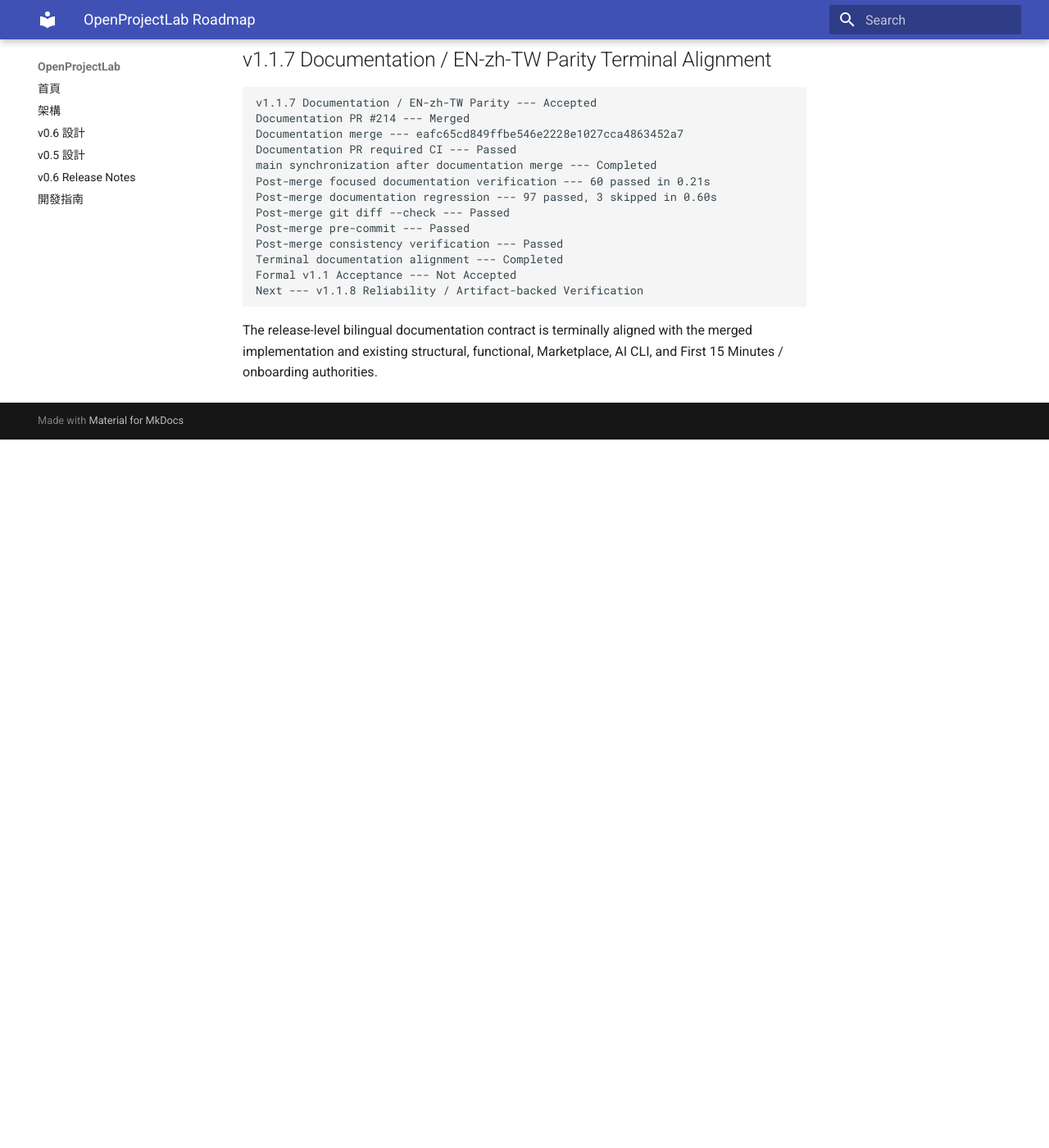
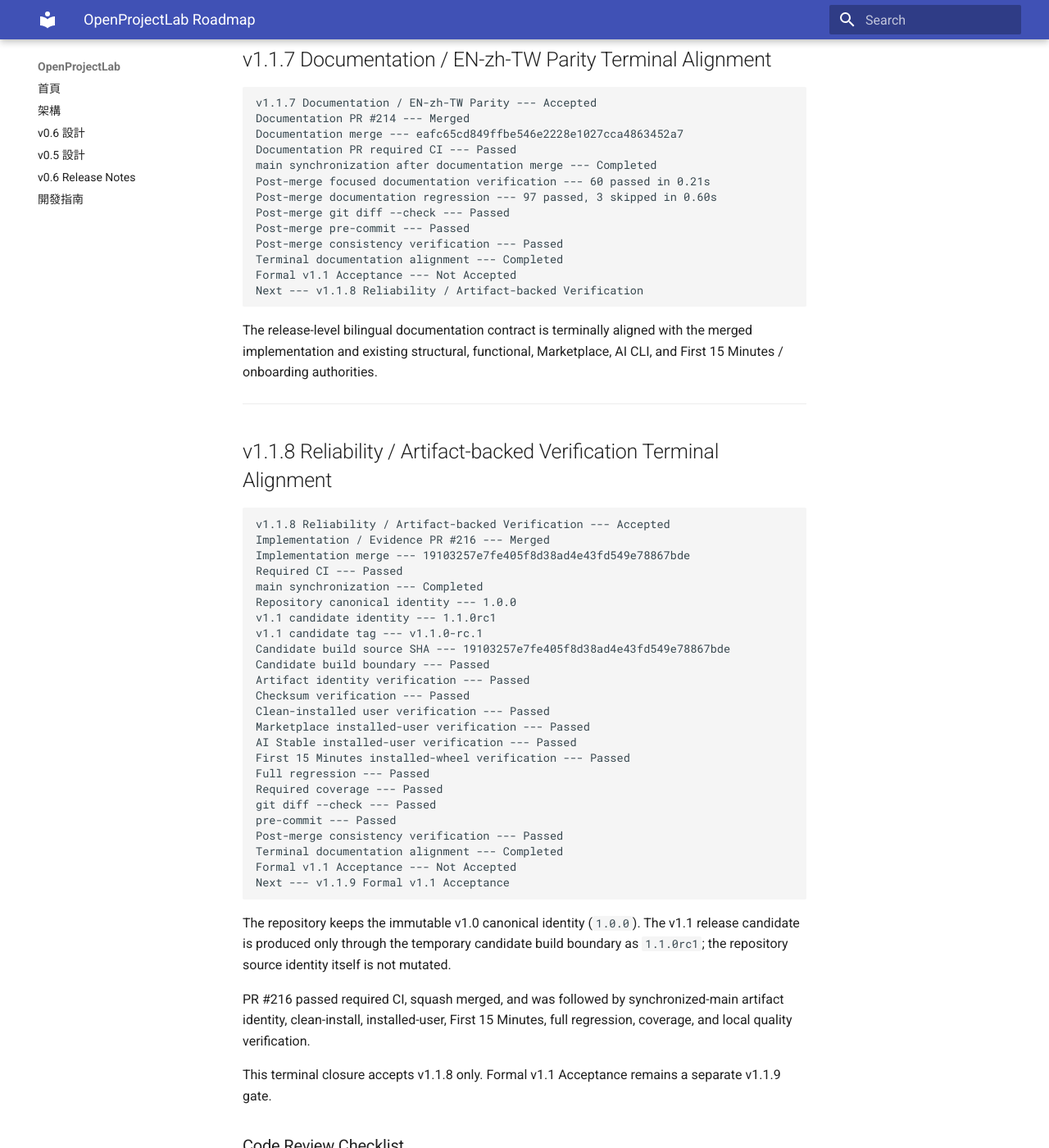
Before and after one commit to khwang1964/OpenProjectLab, an MkDocs documentation site: the page built from docs/roadmap.md, in a window 1280 px wide and 1400 px high, scrolled down 52714 px. Shown: the whole window at 82% size. Built offline with MkDocs 1.6.1 and Material for MkDocs 9.7.7, drawn with Linux system fonts in a browser that asks for light colours; before the commit the page ends 53250 px from its top, so only the background shows below that; some of the changed text lies outside the part shown.

Commit message:
docs: accept v1.1 artifact-backed verification (#217)

````diff
--- a/docs/roadmap.md
+++ b/docs/roadmap.md
@@ -2448,3 +2448,66 @@
 The release-level bilingual documentation contract is terminally aligned with
 the merged implementation and existing structural, functional, Marketplace,
 AI CLI, and First 15 Minutes / onboarding authorities.
+
+------------------------------------------------------------------------
+
+<!-- v1.1.8-reliability-artifact-backed-terminal-alignment -->
+
+## v1.1.8 Reliability / Artifact-backed Verification Terminal Alignment
+
+``` text
+v1.1.8 Reliability / Artifact-backed Verification --- Accepted
+Implementation / Evidence PR #216 --- Merged
+Implementation merge --- 19103257e7fe405f8d38ad4e43fd549e78867bde
+Required CI --- Passed
+main synchronization --- Completed
+Repository canonical identity --- 1.0.0
+v1.1 candidate identity --- 1.1.0rc1
+v1.1 candidate tag --- v1.1.0-rc.1
+Candidate build source SHA --- 19103257e7fe405f8d38ad4e43fd549e78867bde
+Candidate build boundary --- Passed
+Artifact identity verification --- Passed
+Checksum verification --- Passed
+Clean-installed user verification --- Passed
+Marketplace installed-user verification --- Passed
+AI Stable installed-user verification --- Passed
+First 15 Minutes installed-wheel verification --- Passed
+Full regression --- Passed
+Required coverage --- Passed
+git diff --check --- Passed
+pre-commit --- Passed
+Post-merge consistency verification --- Passed
+Terminal documentation alignment --- Completed
+Formal v1.1 Acceptance --- Not Accepted
+Next --- v1.1.9 Formal v1.1 Acceptance
+```
+
+The repository keeps the immutable v1.0 canonical identity (`1.0.0`).
+The v1.1 release candidate is produced only through the temporary candidate
+build boundary as `1.1.0rc1`; the repository source identity itself is not
+mutated.
+
+PR #216 passed required CI, squash merged, and was followed by synchronized-main
+artifact identity, clean-install, installed-user, First 15 Minutes, full
+regression, coverage, and local quality verification.
+
+This terminal closure accepts v1.1.8 only. Formal v1.1 Acceptance remains a
+separate v1.1.9 gate.
+
+### Code Review Checklist
+
+- [x] PR #216 merge identity is recorded.
+- [x] Repository canonical identity remains `1.0.0`.
+- [x] Candidate identity remains `1.1.0rc1`.
+- [x] Candidate tag remains `v1.1.0-rc.1`.
+- [x] Candidate source SHA matches the PR #216 merge baseline.
+- [x] Candidate build uses the temporary build boundary.
+- [x] Wheel / sdist identity and checksums passed.
+- [x] Clean-installed `opl` behavior passed.
+- [x] Marketplace installed-user verification passed.
+- [x] AI Stable installed-user verification passed.
+- [x] First 15 Minutes installed-wheel verification passed.
+- [x] Full regression / required coverage passed.
+- [x] `git diff --check` / pre-commit passed.
+- [x] Formal v1.1 Acceptance remains Not Accepted.
+- [x] Next gate is v1.1.9 Formal v1.1 Acceptance.
````
Also changed, not shown: CHANGELOG.md (+12 -0 lines), docs/HISTORY.md (+63 -0 lines), docs/releases/v1.1-reliability-artifact-backed-verification.md (+22 -8 lines), 1 other file.
